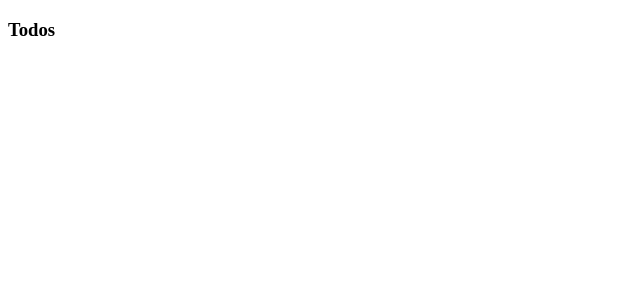
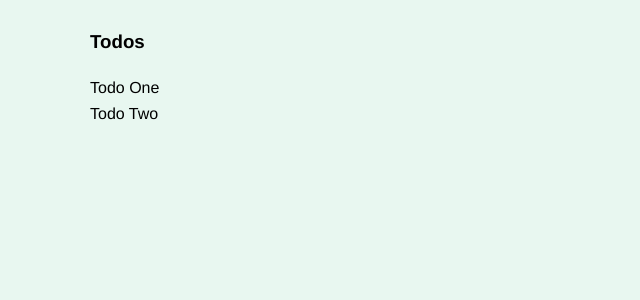
Before and after one commit to josh432/vueX, a Vue app in the folder vuex_todo_manager/: page / in a window 1280 px wide. Shown: the top 300 px of the page, without its empty margins (0-640 px from the left). Built offline with nearby package versions, Linux system fonts and the light colour scheme.

Commit message:
setting up state

```diff
--- a/vuex_todo_manager/src/App.vue
+++ b/vuex_todo_manager/src/App.vue
@@ -1,6 +1,8 @@
 <template>
   <div id="app">
-    <Todos/>
+    <div class="container">
+      <Todos/>
+    </div>
   </div>
 </template>
 
@@ -16,4 +18,16 @@
 </script>
 
 <style>
+body {
+  font-family: "Franklin Gothic Medium", "Arial Narrow", Arial, sans-serif;
+  line-height: 1.6;
+  background: #e8f7f0;
+}
+
+.container {
+  max-width: 1100px;
+  margin: auto;
+  overflow: auto;
+  padding: 0 2rem;
+}
 </style>
--- a/vuex_todo_manager/src/components/Todos.vue
+++ b/vuex_todo_manager/src/components/Todos.vue
@@ -1,16 +1,20 @@
 <template>
-    <div>
-        <h3>Todos</h3>
+  <div>
+    <h3>Todos</h3>
+    <div class="todos">
+      <div v-for="todo in allTodos" :key="todo.id" class="todo">{{ todo.title }}</div>
     </div>
+  </div>
 </template>
 
 <script>
+import { mapGetters } from "vuex";
+
 export default {
-    name: "Todos"
-
-}
+  name: "Todos",
+  computed: mapGetters(["allTodos"])
+};
 </script>
 
 <style>
-
 </style>
--- a/vuex_todo_manager/src/main.js
+++ b/vuex_todo_manager/src/main.js
@@ -1,8 +1,10 @@
-import Vue from 'vue'
-import App from './App.vue'
+import Vue from "vue";
+import App from "./App.vue";
+import store from "./store";
 
-Vue.config.productionTip = false
+Vue.config.productionTip = false;
 
 new Vue({
-  render: h => h(App),
-}).$mount('#app')
+  store,
+  render: h => h(App)
+}).$mount("#app");
--- /dev/null
+++ b/vuex_todo_manager/src/store/index.js
@@ -0,0 +1,13 @@
+import Vuex from "vuex";
+import Vue from "vue";
+import todos from "./modules/todos";
+
+// Load Vuex
+Vue.use(Vuex);
+
+// Create Store
+export default new Vuex.Store({
+  modules: {
+    todos
+  }
+});
--- /dev/null
+++ b/vuex_todo_manager/src/store/modules/todos.js
@@ -0,0 +1,28 @@
+import axios from "axios";
+const state = {
+  todos: [
+    {
+      id: 1,
+      title: "Todo One"
+    },
+    {
+      id: 2,
+      title: "Todo Two"
+    }
+  ]
+};
+
+const getters = {
+  allTodos: state => state.todos
+};
+
+const actions = {};
+
+const mutations = {};
+
+export default {
+  state,
+  getters,
+  actions,
+  mutations
+};
```
